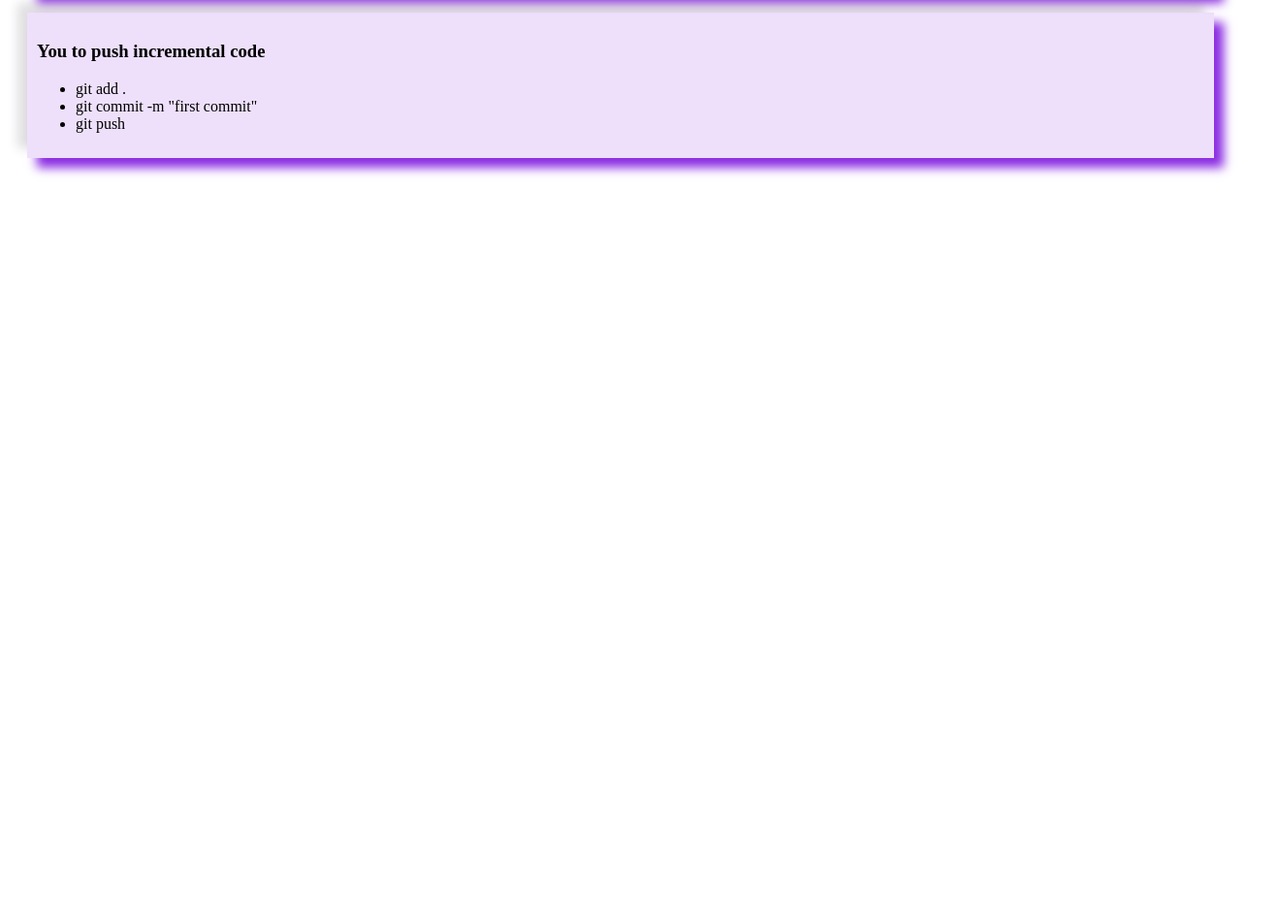
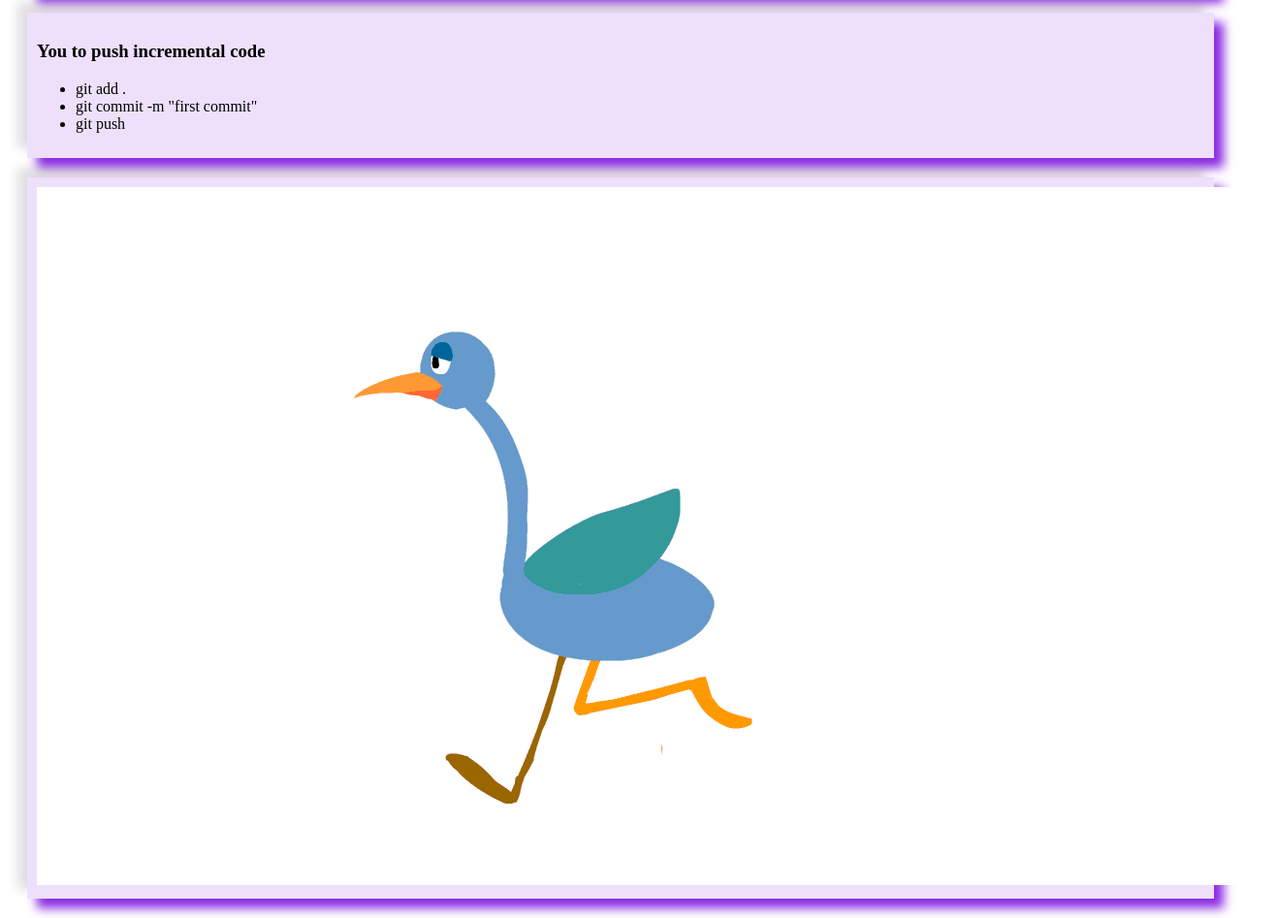
Before and after one commit to afrinbhuiyan/my-simple-web, a plain HTML site: page index.html in a window 1280 px wide. Shown: the part 515-1462 px from the top of the page at 97% size, 1318 px wide, since content can reach past the window. Before the commit the page ends 800 px from the top, so only its background shows below. Drawn offline with Linux system fonts and the light colour scheme.

Commit message:
fifth commit

```diff
--- a/index.html
+++ b/index.html
@@ -31,6 +31,9 @@
             <li>git push</li>
         </ul>
        </div>
+       <div>
+           <img src="images/giphy (1).gif" alt="">
+       </div>
     </main>
     <footer>
 
```
Also changed, not shown: images/giphy (1).gif (added).
